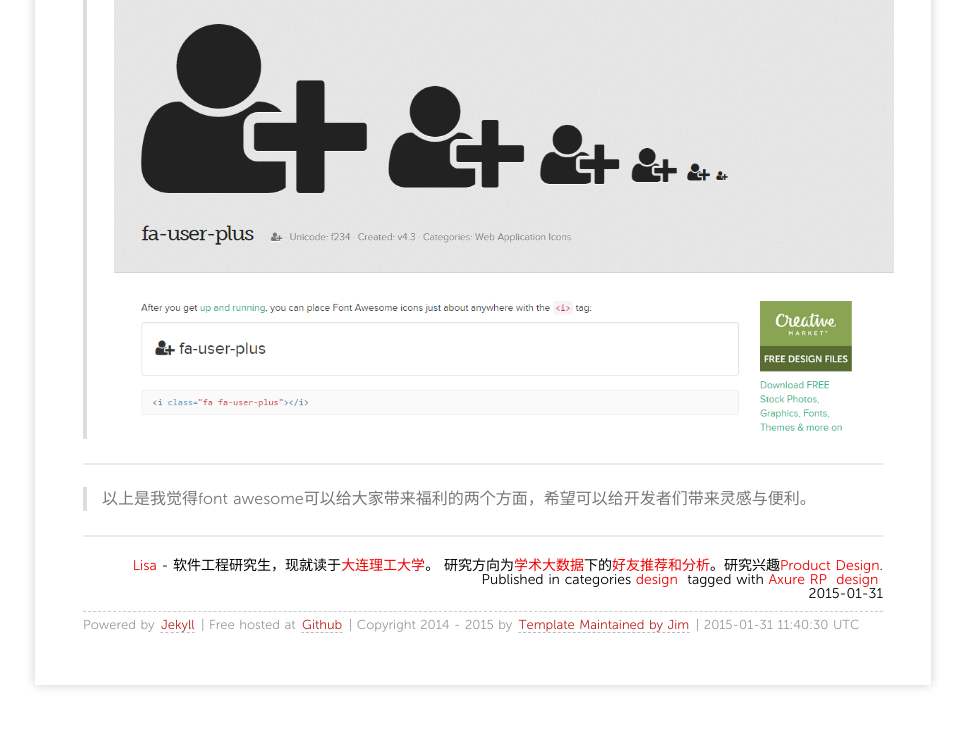
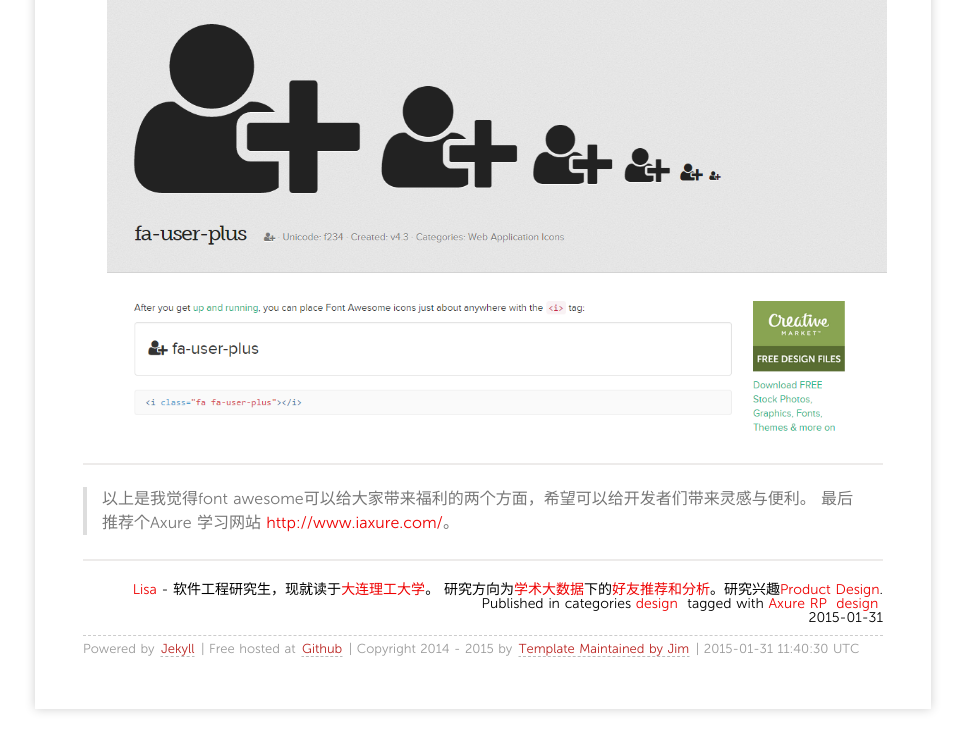
Before and after one commit to ruxia/ruxia.github.com, a Jekyll site: the page built from _posts/2015/2015-01-31-FontAwesome.md, in a window 1280 px wide and 900 px high, scrolled down 5462 px, cut to the strip 143-894 px from the top of the window. Shown: the whole strip, without its empty margins (157-1122 px from the left). Built offline with Jekyll 4.4.1, drawn with Linux system fonts in a browser that asks for light colours; nearby versions of some CDN libraries; Markdown is read by kramdown in place of the engine named in the settings; comment, search, counter and statistics services are not loaded.

Commit message:
change the last part again

```diff
--- a/_posts/2015/2015-01-31-FontAwesome.md
+++ b/_posts/2015/2015-01-31-FontAwesome.md
@@ -54,12 +54,11 @@
 ![](/image/webicons.png)
 
 2. icon具体使用代码可到官网查询，[官网icon](http://fontawesome.io/icons/ "http://fontawesome.io/icons/")。
-
->  - 首先找到合适的图标 ![](/image/particons.png)
->  - 可见其代码  ![](/image/webcode.png)
+  - 首先找到合适的图标 ![](/image/particons.png)
+  - 可见其代码  ![](/image/webcode.png)
 
 
 ------
 
 
-> 以上是我觉得font awesome可以给大家带来福利的两个方面，希望可以给开发者们带来灵感与便利。
+> 以上是我觉得font awesome可以给大家带来福利的两个方面，希望可以给开发者们带来灵感与便利。 最后推荐个Axure 学习网站 [http://www.iaxure.com/](http://www.iaxure.com/)。
```
